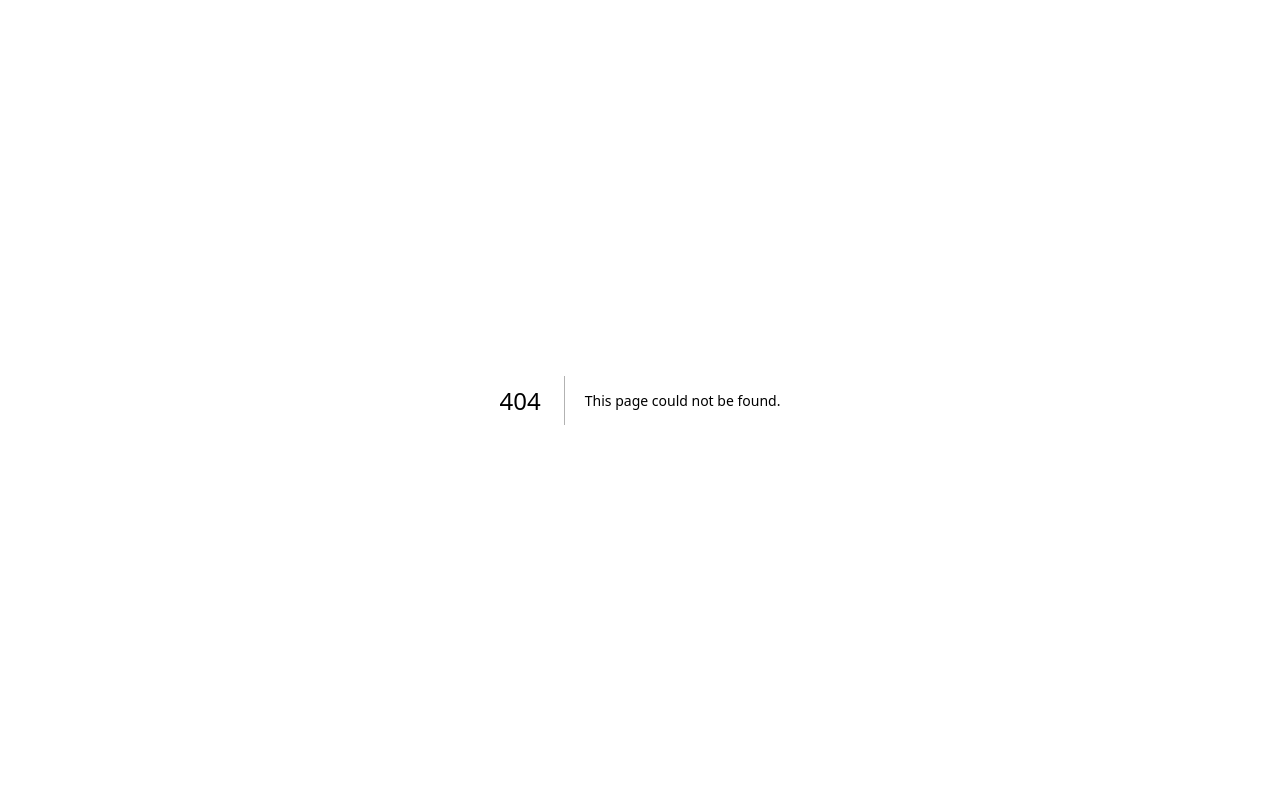
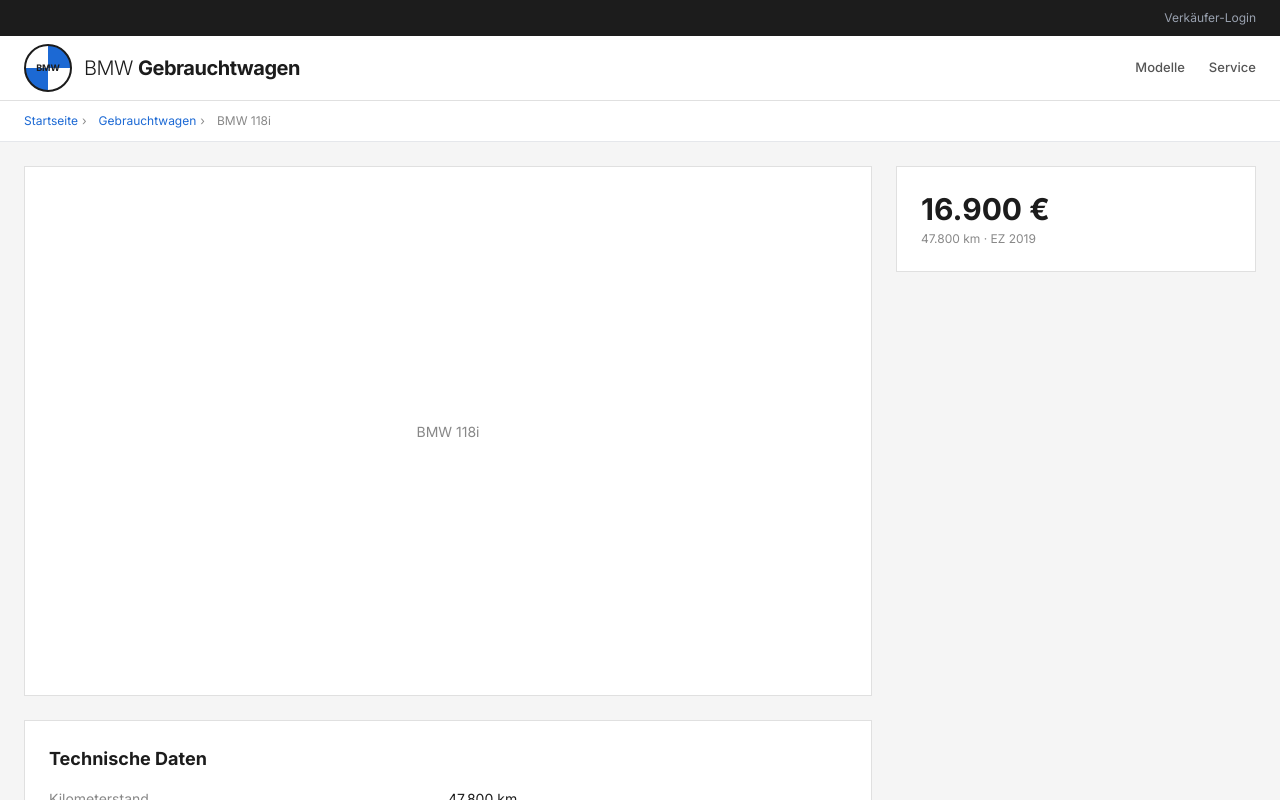
Before and after one commit to Saaraahwo/gebrauchtwagen-ki-assistent, a Next.js app: page /cars/1 in a window 1280 px wide. Before the commit this address had no page. Shown: the top 800 px of the page. Built offline with nearby package versions, Linux system fonts and the light colour scheme.

Commit message:
Add buyer car detail page

```diff
--- /dev/null
+++ b/app/cars/[id]/page.tsx
@@ -0,0 +1,43 @@
+import { readFileSync } from 'fs';
+import { join } from 'path';
+import { notFound } from 'next/navigation';
+import type { Car } from '@/lib/cars/types';
+import { Header } from '@/components/Header';
+import { Breadcrumb } from '@/components/Breadcrumb';
+import { CarDetail } from '@/components/CarDetail';
+import { AnalysisPanel } from '@/components/AnalysisPanel';
+import { ChatWidget } from '@/components/ChatWidget';
+
+export default async function CarDetailPage({
+  params,
+}: {
+  params: Promise<{ id: string }>;
+}) {
+  const { id } = await params;
+  const carId = parseInt(id, 10);
+  if (Number.isNaN(carId)) notFound();
+
+  const cars: Car[] = JSON.parse(
+    readFileSync(join(process.cwd(), 'data', 'cars.json'), 'utf8'),
+  );
+  const car = cars.find(c => c.id === carId);
+  if (!car) notFound();
+
+  return (
+    <>
+      <Header />
+      <Breadcrumb
+        items={[
+          { label: 'Startseite', href: '/' },
+          { label: 'Gebrauchtwagen', href: '/' },
+          { label: car.name },
+        ]}
+      />
+      <main className="max-w-layout mx-auto px-6 py-6 space-y-6">
+        <CarDetail car={car} />
+        <AnalysisPanel car={car} />
+        <ChatWidget car={car} />
+      </main>
+    </>
+  );
+}
```
